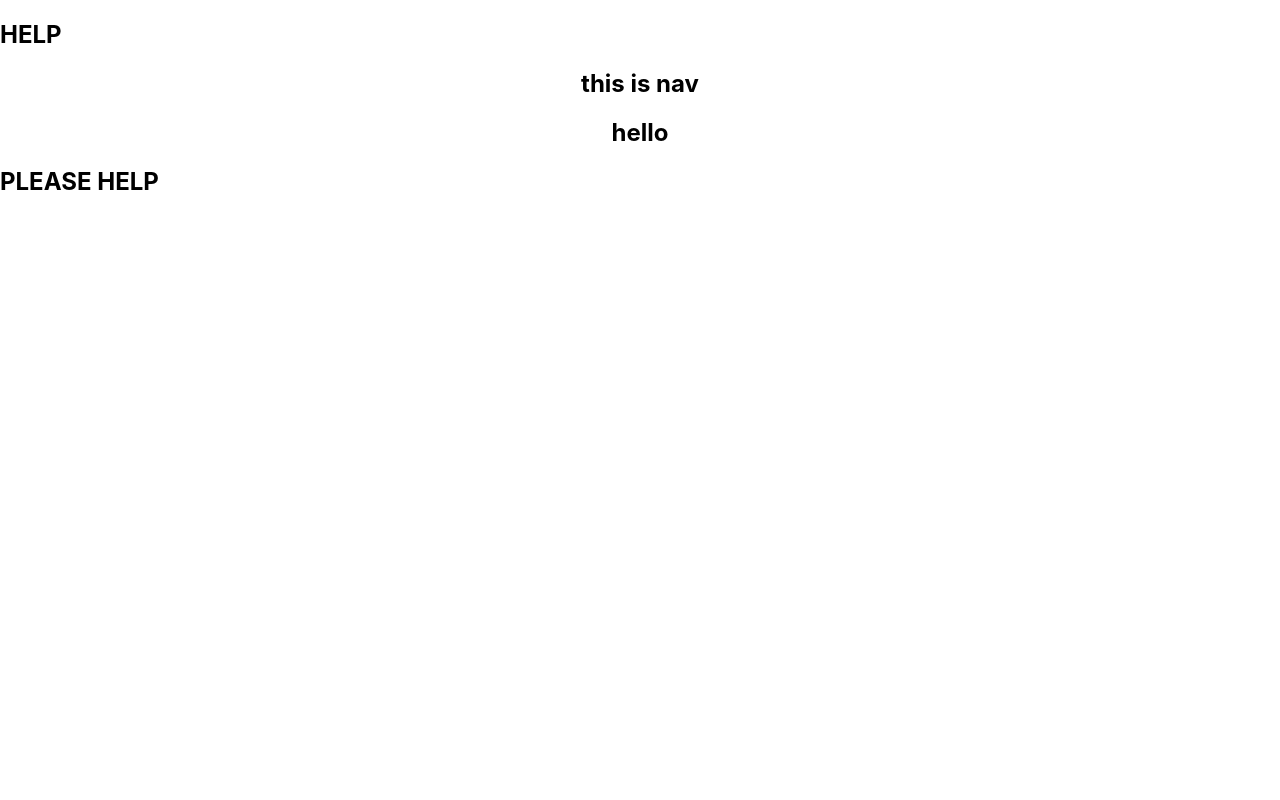
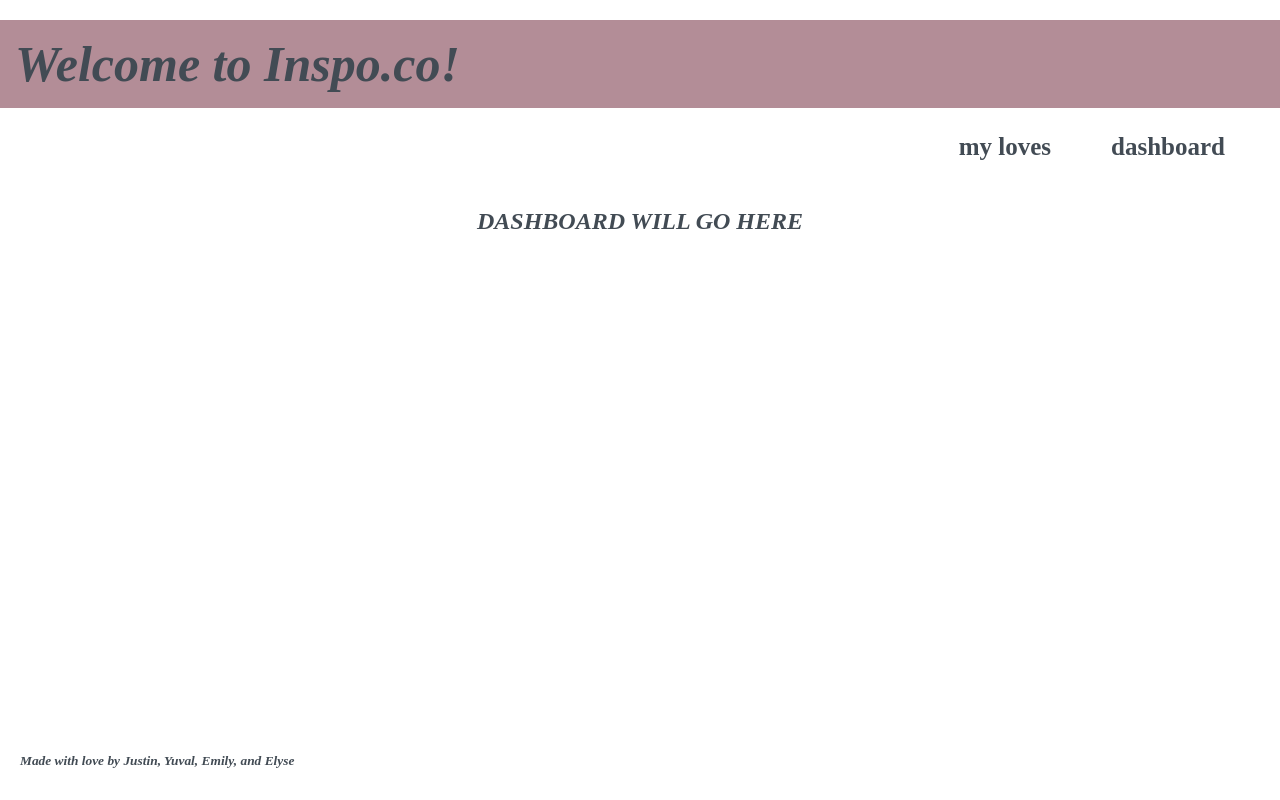
Before and after one commit to yuval7994/inspo-co, a React (Create React App) app in the folder client/: page / in a window 1280 px wide. Built offline with nearby package versions, Linux system fonts and the light colour scheme.

Commit message:
get app running and pages formatted

```diff
--- a/client/src/App.css
+++ b/client/src/App.css
@@ -1,3 +1,10 @@
+:root {
+  --primary: #B38D97;
+  --secondary: #424B54;
+  --tertiary: #EBCFB2;
+  --quarnary: #D5ACA9;
+  --quinary: #C5BAAF;
+}
 .App {
   text-align: center;
 }
@@ -36,3 +43,64 @@
     transform: rotate(360deg);
   }
 }
+
+.inspo-header {
+  margin: 20px auto;
+  padding: 15px;
+  font-family: 'Times New Roman', Times, serif;
+  font-style: italic;
+  font-size: 50px;
+  background-color: var(--primary);
+  color: var(--secondary);
+}
+
+.nav-bar {
+  list-style-type: none;
+  font-family: 'Times New Roman', Times, serif;
+  font-size: 25px;
+  font-weight: bold;
+  margin: 0;
+  padding-right: 50px;
+
+}
+
+.nav-bar li {
+  display: inline;
+  padding: 5px;
+  float: right;
+  margin-left: 0px;
+
+
+}
+
+.nav-bar li a {
+  text-decoration: none;
+  color: var(--secondary);
+  margin-left: 50px;
+
+}
+
+.nav-bar li a:hover {
+  color: var(--tertiary);
+
+}
+
+.main-dash {
+  margin-top: 100px;
+  font-family: 'Times New Roman', Times, serif;
+  font-style: italic;
+  color: var(--secondary);
+
+}
+
+.footer {
+  position: absolute;
+  bottom: 0px;
+  margin: 0;
+  padding-left: 20px;
+  padding-bottom: 0;
+  font-family: 'Times New Roman', Times, serif;
+  font-style: italic;
+  font-size: 20px;
+  color: var(--secondary);
+}
--- a/client/src/App.js
+++ b/client/src/App.js
@@ -1,4 +1,4 @@
-import React, { useState } from 'react';
+import React, { useEffect, useState } from 'react';
 
 import "./App.css"
 
@@ -7,18 +7,42 @@ import Nav from './components/Nav';
 import Header from './components/Header';
 import Footer from './components/Footer';
 
+
 function App() {
   const [section, setSection] = useState("main")
 
+  // const [githubData, setGithubData] = useState([]);
+  // const [githubUser, setGithubUser] = useState('pictures');
+
+  // const fetchData = () => {
+  //   return fetch(`https://api.artic.edu/api/v1/artworks`)
+  //   .then((response) => response.json())
+  //   .then((data) => setGithubData(data));
+  // }
+
+  // useEffect(() => {
+  //   fetchData()
+  // }, [])
+
+
   return (
+
     <>
       <Header section={section} setSection={setSection} />
+      <Nav/>
         <div className="App">
-          <Nav/>
           {section === "main" && < Main />}
+
+          {/* <input type="text" placeholder="Search for Art!" onChange={(e) => setGithubUser(e.target.value)} className="input_search" />
+          <button onClick={fetchData} className="search_button">Search</button>
+
+          <img src={`api/v1/artworks`} height="100" width="100" /> */}
+
         </div>
       <Footer />
     </>
+
+
   )
 }
 
--- a/client/src/components/Footer.js
+++ b/client/src/components/Footer.js
@@ -1,10 +1,9 @@
 import React from 'react';
-
 
 function Footer() {
   return (
-    <section>
-      <h1>PLEASE HELP</h1>
+    <section className = "footer">
+      <h6>Made with love by Justin, Yuval, Emily, and Elyse</h6>
     </section>
   );
 }
--- a/client/src/components/Header.js
+++ b/client/src/components/Header.js
@@ -1,10 +1,9 @@
 import React from 'react';
-
 
 function Header() {
   return (
     <section>
-      <h1>HELP</h1>
+      <h1 className="inspo-header">Welcome to Inspo.co!</h1>
     </section>
   );
 }
--- a/client/src/components/Main.js
+++ b/client/src/components/Main.js
@@ -1,12 +1,10 @@
-import React from 'react';
-
-// IMPORT API PHOTOS CONST
-// import DashPhotos from API;
+import { React } from 'react';
 
 function Main() {
   return (
-    <section>
-      <h1>hello</h1>
+    <section className="main-dash">
+      <h1>DASHBOARD WILL GO HERE</h1>
+
     </section>
   );
 }
--- a/client/src/components/Nav.js
+++ b/client/src/components/Nav.js
@@ -1,13 +1,14 @@
 import React from 'react';
-
-// IMPORT API PHOTOS CONST
-// import DashPhotos from API;
 
 function Nav() {
   return (
-    <section>
-      <h1>this is nav</h1>
-    </section>
+    <nav>
+      <ul className="nav-bar">
+        <li><a href="/">dashboard</a></li>
+        <li><a href="/">my loves</a></li>
+      </ul>
+
+    </nav>
   );
 }
 export default Nav;
```
